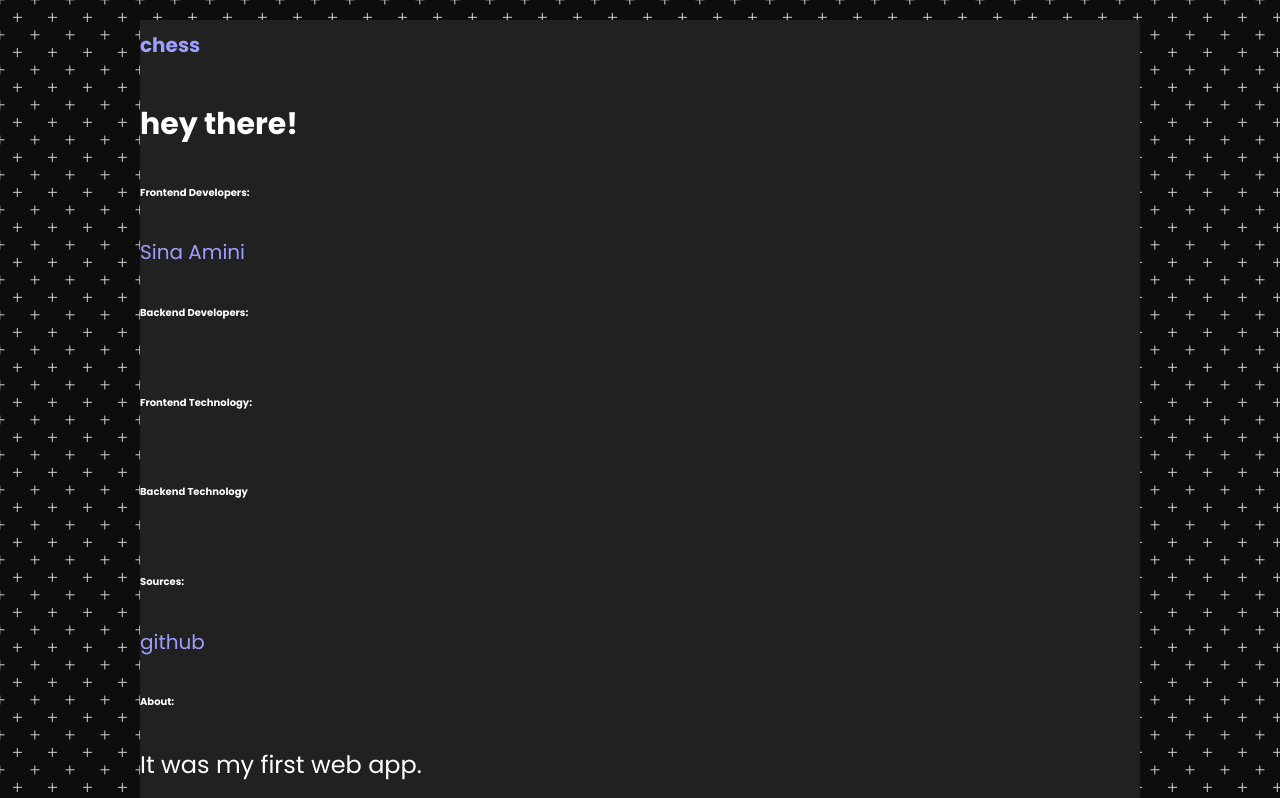
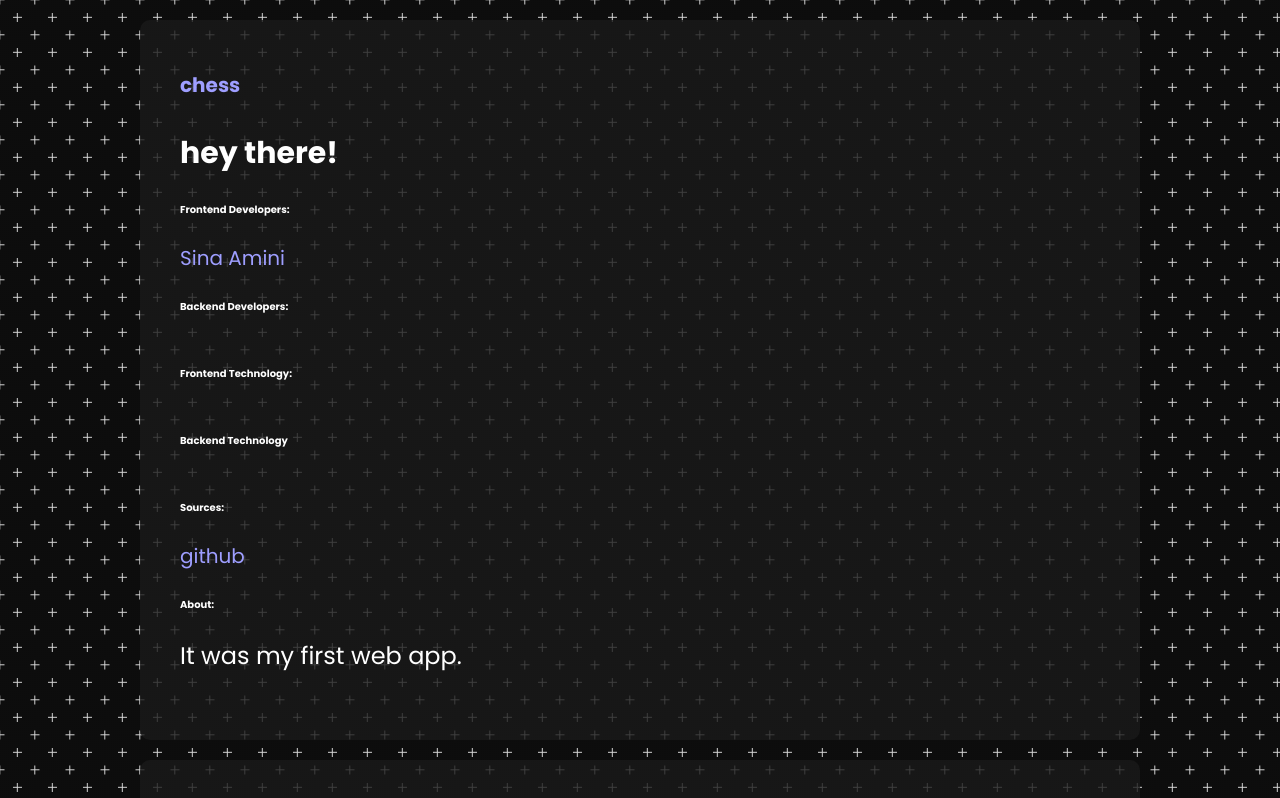
Before and after one commit to SinaMAmini/portfolio, a React (Vite) app: page / in a window 1280 px wide. Shown: the top 798 px of the page. Built offline with nearby package versions, Linux system fonts and the light colour scheme.

Commit message:
[CHANGE] project info background

```diff
--- a/src/components/project-section.scss
+++ b/src/components/project-section.scss
@@ -1,7 +1,10 @@
 .project-section {
-    block-size: 100vh;
+    block-size: 90vh;
 
-    background-color: var(--color-primary-normal);
+    background-color: hsla(0deg, 0%, 10%, 0.8);
 
     display: grid;
+
+    padding: var(--padding-large);
+    border-radius: 1rem;
 }
```
